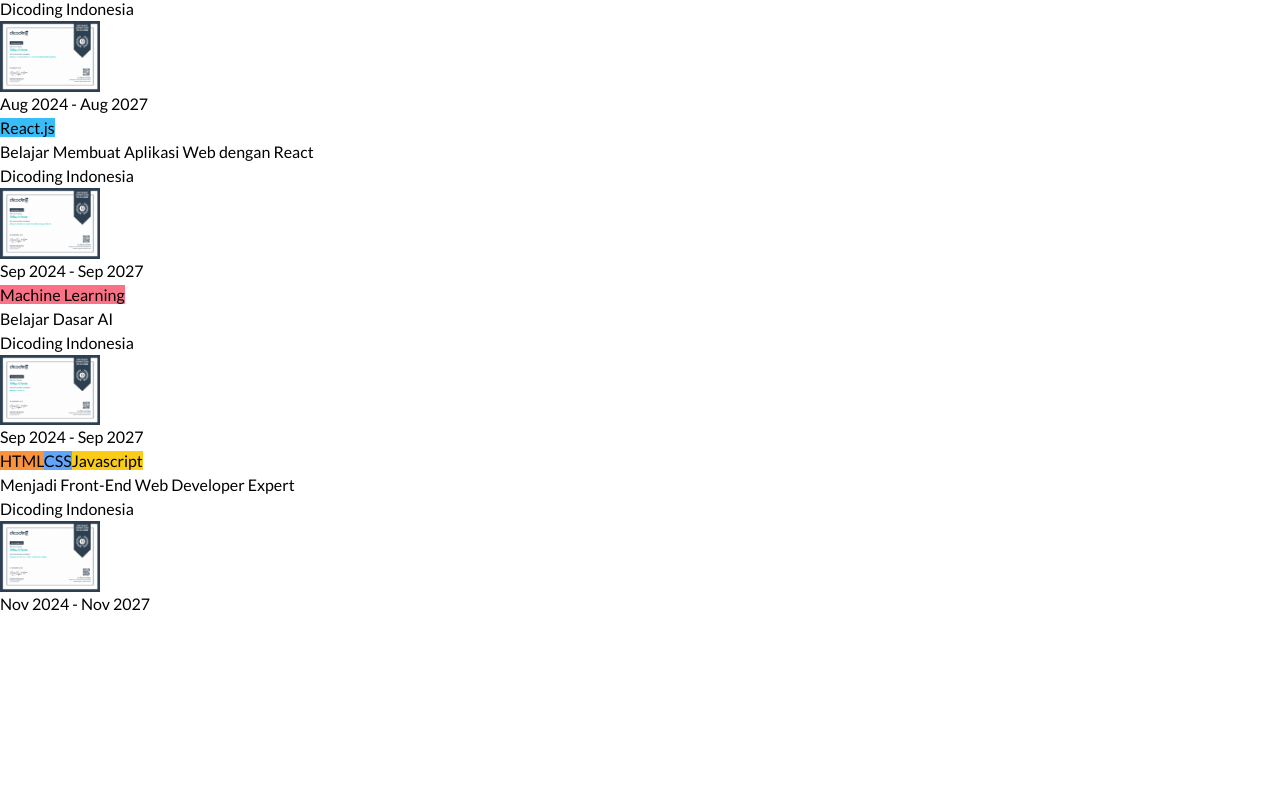
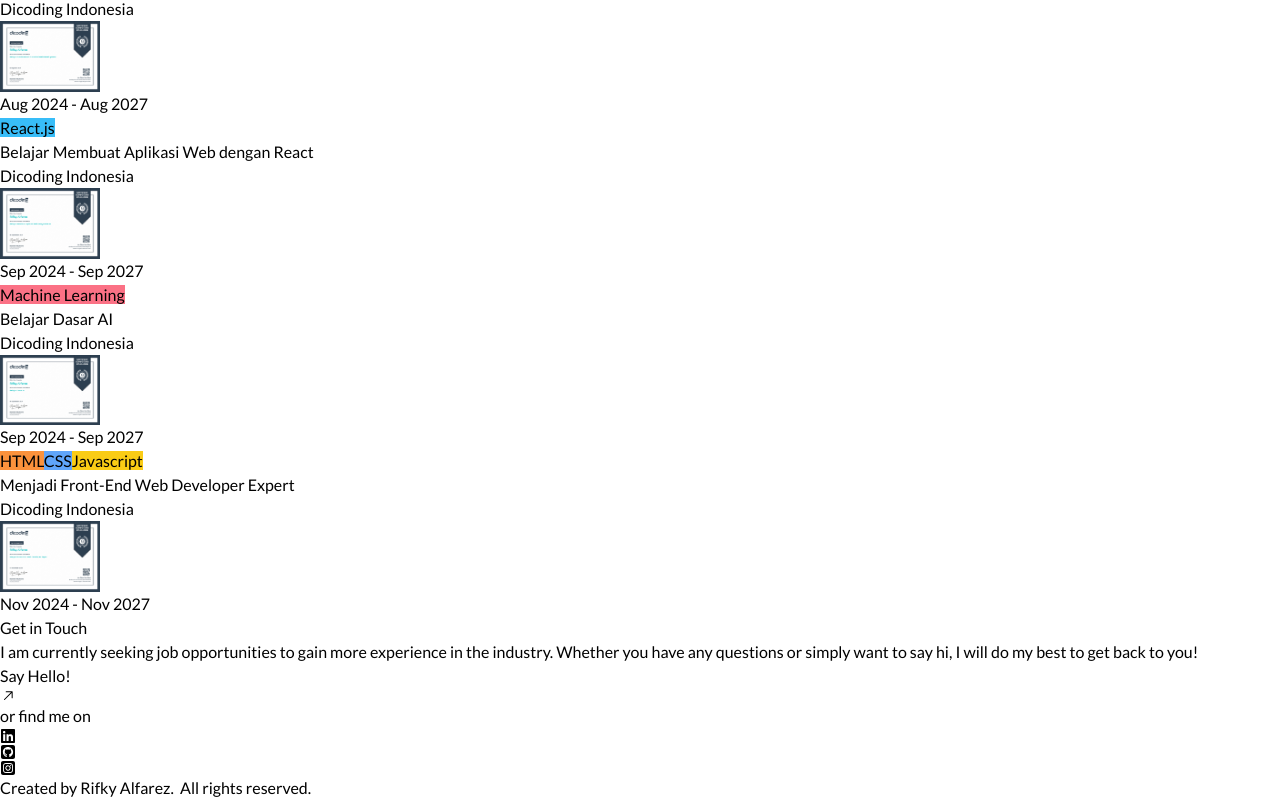
Before and after one commit to rfkyalf/personal-portfolio, a Next.js app: page / in a window 1280 px wide. Shown: the part 4153-4953 px from the top of the page. Before the commit the page ends 4769 px from the top, so only its background shows below. Built offline with nearby package versions, Linux system fonts and the light colour scheme.

Commit message:
feat(home): add footer and get in touch section

```diff
--- a/src/app/(main)/layout.tsx
+++ b/src/app/(main)/layout.tsx
@@ -1,3 +1,4 @@
+import Footer from '@/components/Footer';
 import Navbar from '@/components/Navbar';
 
 export default function MainLayout({
@@ -9,6 +10,7 @@ export default function MainLayout({
     <>
       <Navbar />
       {children}
+      <Footer />
     </>
   );
 }
--- a/src/app/(main)/loading.tsx
+++ b/src/app/(main)/loading.tsx
@@ -1,6 +1,6 @@
 export default function loading() {
   return (
-    <div className="h-screen w-full flex items-center justify-center">
+    <div className="h-screen w-full flex items-center justify-center text-[2rem] text-neutral-950 font-bold">
       Loading...
     </div>
   );
--- a/src/app/(main)/page.tsx
+++ b/src/app/(main)/page.tsx
@@ -1,6 +1,8 @@
 import Certificates from '@/components/Certificates';
 import Experience from '@/components/Experience';
+import GetInTouch from '@/components/GetInTouch';
 import Projects from '@/components/Projects';
+
 import Skills from '@/components/Skills';
 import Summary from '@/components/Summary';
 
@@ -12,6 +14,7 @@ export default function Home() {
       <Projects />
       <Skills />
       <Certificates />
+      <GetInTouch />
     </main>
   );
 }
--- /dev/null
+++ b/src/components/Footer.tsx
@@ -0,0 +1,18 @@
+import Link from 'next/link';
+
+export default function Footer() {
+  return (
+    <footer className="w-full flex items-center justify-center py-4 border-t border-neutral-300">
+      <p className="text-[0.9rem] md:text-[1rem] text-neutral-900">
+        Created by&nbsp;
+        <Link
+          href={'TODO: linkedin link'}
+          className="font-bold hover:underline"
+        >
+          Rifky Alfarez
+        </Link>
+        . &nbsp;All rights reserved.
+      </p>
+    </footer>
+  );
+}
--- /dev/null
+++ b/src/components/GetInTouch.tsx
@@ -0,0 +1,29 @@
+import { FaLinkedin, FaSquareGithub, FaSquareInstagram } from 'react-icons/fa6';
+import { GoArrowUpRight } from 'react-icons/go';
+import { SectionTitle } from '@/components/SectionComps';
+
+export default function GetInTouch() {
+  return (
+    <section className="py-[25px] md:py-[30px] lg:py-[35px] flex flex-col items-center">
+      <SectionTitle title="Get in Touch" style="text-center" />
+      <p className="text-[0.9rem] md:text-[1rem] lg:text-[1.1rem] text-neutral-800 text-pretty text-center">
+        I am currently seeking job opportunities to gain more experience in the
+        industry. Whether you have any questions or simply want to say hi, I
+        will do my best to get back to you!
+      </p>
+      <button className="w-fit flex items-start bg-neutral-900 text-[0.8rem] md:text-[0.9rem] text-neutral-100 py-1 pl-8 pr-7 rounded-md mt-2">
+        Say Hello!
+        <GoArrowUpRight className="size-3 text-neutral-300" />
+      </button>
+      <p className="text-[0.9rem] md:text-[1rem] lg:text-[1.1rem] text-neutral-800 text-center mt-4 md:mt-5 lg:mt-6">
+        or find me on
+      </p>
+      <div className="flex items-center gap-x-2 mt-1">
+        <FaLinkedin className="size-6 md:size-7 text-neutral-800" />
+        <FaSquareGithub className="size-6 md:size-7 text-neutral-800" />
+        <FaSquareInstagram className="size-6 md:size-7 text-neutral-800" />
+      </div>
+    </section>
+  );
+  <div></div>;
+}
--- a/src/components/Navbar.tsx
+++ b/src/components/Navbar.tsx
@@ -9,8 +9,6 @@ export default function Navbar() {
   const handleOpen = () => {
     setIsOpen(!isOpen);
   };
-
-  console.log(isOpen);
 
   return (
     <section className="fixed top-0 w-full z-50 shadow bg-neutral-50">
--- a/src/components/Skills.tsx
+++ b/src/components/Skills.tsx
@@ -22,9 +22,9 @@ export default async function Skills() {
               title={skill.name}
               height={50}
               width={50}
-              className="size-8 md:size-10 object-cover"
+              className="size-6 md:size-8 lg:size-10 object-cover"
             />
-            <h2 className="text-[0.9rem] md:text-[1rem] font-semibold text-neutral-900">
+            <h2 className="text-[0.8rem] md:text-[0.9rem] lg:text-[1rem] font-semibold text-neutral-900">
               {skill.name}
             </h2>
           </div>
--- a/src/lib/actions.ts
+++ b/src/lib/actions.ts
@@ -2,7 +2,7 @@ export const getProjects = async () => {
   try {
     const res = await fetch('http://localhost:3000/api/projects', {
       cache: 'force-cache',
-      next: { revalidate: 100000 },
+      next: { revalidate: 3600 },
     });
 
     if (!res.ok) {
@@ -20,7 +20,7 @@ export const getSummary = async () => {
   try {
     const res = await fetch('http://localhost:3000/api/summary', {
       cache: 'force-cache',
-      next: { revalidate: 100000 },
+      next: { revalidate: 3600 },
     });
 
     if (!res.ok) {
@@ -38,7 +38,7 @@ export const getExperiences = async () => {
   try {
     const res = await fetch('http://localhost:3000/api/experiences', {
       cache: 'force-cache',
-      next: { revalidate: 100000 },
+      next: { revalidate: 3600 },
     });
 
     if (!res.ok) {
@@ -56,7 +56,7 @@ export const getSkills = async () => {
   try {
     const res = await fetch('http://localhost:3000/api/skills', {
       cache: 'force-cache',
-      next: { revalidate: 100000 },
+      next: { revalidate: 3600 },
     });
 
     if (!res.ok) {
@@ -74,7 +74,7 @@ export const getCertificates = async () => {
   try {
     const res = await fetch('http://localhost:3000/api/certificates', {
       cache: 'force-cache',
-      next: { revalidate: 100000 },
+      next: { revalidate: 3600 },
     });
 
     if (!res.ok) {
--- a/src/lib/data/dataCertificates.ts
+++ b/src/lib/data/dataCertificates.ts
@@ -69,7 +69,7 @@ export const dataCertificates = [
     id: 4,
     title: 'Bootstrap CSS: Pemula sampai Mahir',
     image: '/certif/certif4.webp',
-    date: 'Aug 2024 - Aug 2027',
+    date: 'Aug 2024',
     company: 'Udemy',
     url: 'https://udemy-certificate.s3.amazonaws.com/image/UC-ef1e6864-a683-4850-8962-e20b9400caab.jpg?v=1723422970000',
     skills: [
```
